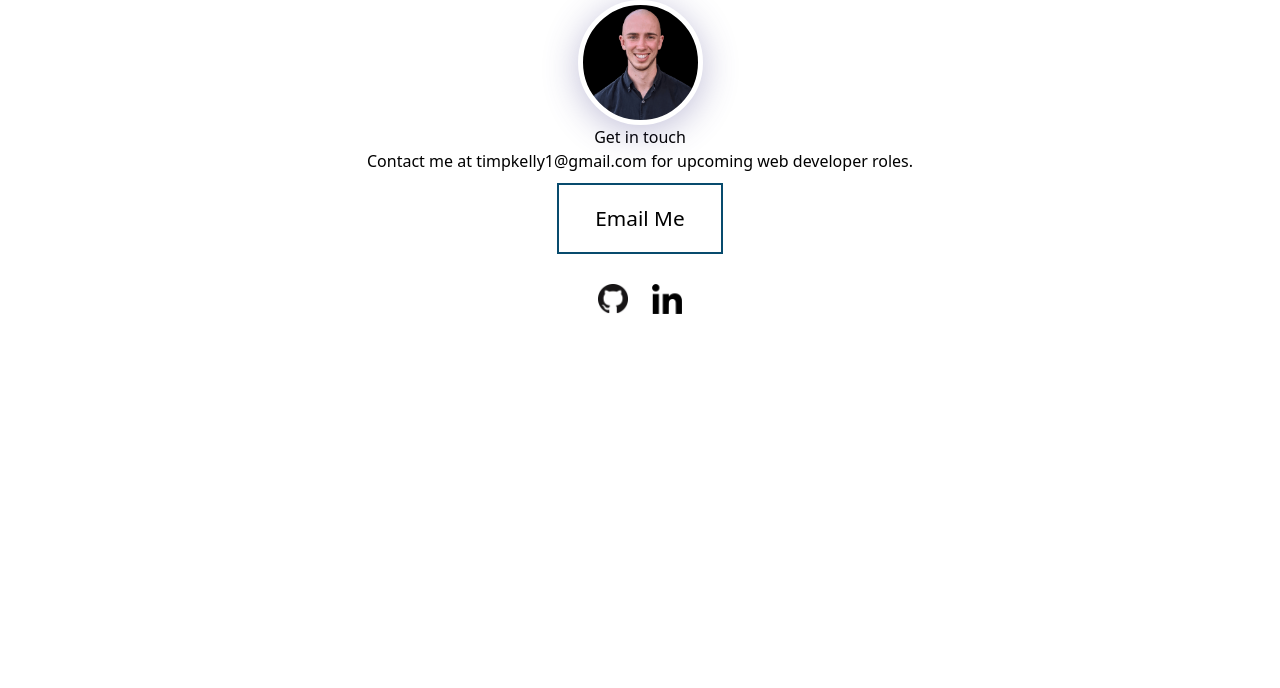
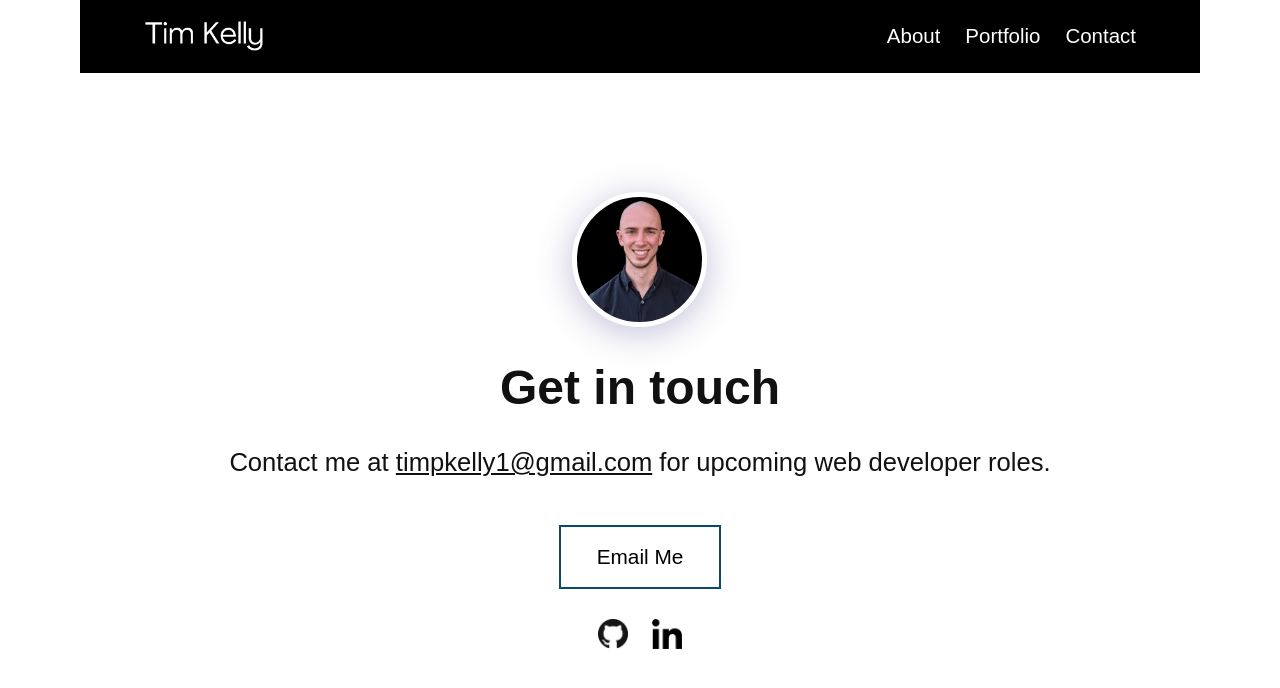
Before and after one commit to timkellytk/portfolio-v2, a Next.js app: page /contact in a window 1280 px wide. Shown: the top 688 px of the page. Built offline with nearby package versions, Linux system fonts and the light colour scheme.

Commit message:
Created the layout component and finished the contact page

```diff
--- /dev/null
+++ b/components/util/Layout/index.js
@@ -0,0 +1,17 @@
+import React, { useState } from "react";
+import Nav from "../Nav";
+import MobileNav from "../Nav/MobileNav";
+
+const Layout = ({ children }) => {
+  const [mobileNav, setMobileNav] = useState(false);
+
+  return (
+    <>
+      <Nav open={() => setMobileNav(true)} />
+      <main>{children}</main>
+      <MobileNav show={mobileNav} close={() => setMobileNav(false)} />
+    </>
+  );
+};
+
+export default Layout;
--- /dev/null
+++ b/components/util/Nav/HamburgerMenu/HamburgerMenu.module.css
@@ -0,0 +1,10 @@
+.Menu {
+  display: none;
+  cursor: pointer;
+}
+
+@media screen and (max-width: 767px) {
+  .Menu {
+    display: block;
+  }
+}
--- /dev/null
+++ b/components/util/Nav/HamburgerMenu/index.js
@@ -0,0 +1,17 @@
+/* eslint-disable jsx-a11y/no-static-element-interactions */
+/* eslint-disable jsx-a11y/click-events-have-key-events */
+import React from "react";
+import PropTypes from "prop-types";
+import style from "./HamburgerMenu.module.css";
+
+const HamburgerMenu = ({ clicked }) => (
+  <div className={style.Menu} onClick={clicked}>
+    <img src="/assets/images/utility/menu.svg" alt="menu" height="25px" />
+  </div>
+);
+
+HamburgerMenu.propTypes = {
+  clicked: PropTypes.func.isRequired,
+};
+
+export default HamburgerMenu;
--- /dev/null
+++ b/components/util/Nav/MobileNav/MobileNav.module.css
@@ -0,0 +1,78 @@
+.MobileNav {
+  position: fixed;
+  height: 100vh;
+  left: 0%;
+  top: 0%;
+  right: 0%;
+  bottom: 0%;
+  padding-left: 5%;
+  padding-right: 5%;
+  bottom: auto;
+  display: flex;
+  flex-direction: column;
+  justify-content: center;
+  align-items: center;
+  background-color: black;
+  color: white;
+  font-weight: 700;
+  font-size: 0.8em;
+  line-height: 80%;
+  z-index: 1;
+}
+
+@media (min-width: 767px) {
+  .MobileNav {
+    display: none;
+  }
+}
+
+.CloseBtn {
+  position: absolute;
+  cursor: pointer;
+  left: auto;
+  top: 3vh;
+  right: 3vh;
+  bottom: auto;
+}
+
+.Open {
+  animation-name: open;
+  animation-duration: 0.3s;
+  animation-timing-function: ease;
+}
+
+.Closed {
+  transform: translate(100%);
+  animation-name: close;
+  animation-duration: 0.3s;
+  animation-timing-function: ease;
+}
+
+.Load {
+  display: none;
+}
+
+@keyframes open {
+  from {
+    transform: translate(15%, -15%);
+    opacity: 0%;
+  }
+  to {
+    transform: translate(0, 0);
+    opacity: 100%;
+  }
+}
+
+@keyframes close {
+  from {
+    transform: translate(0, 0);
+    opacity: 100%;
+  }
+  99% {
+    transform: translate(15%, -15%);
+    opacity: 0%;
+  }
+  to {
+    display: none;
+  }
+}
--- /dev/null
+++ b/components/util/Nav/MobileNav/index.js
@@ -0,0 +1,38 @@
+/* eslint-disable jsx-a11y/no-static-element-interactions */
+/* eslint-disable jsx-a11y/click-events-have-key-events */
+import React from "react";
+import PropTypes from "prop-types";
+import NavItems from "../NavItems";
+import style from "./MobileNav.module.css";
+
+const MobileNav = ({ show, close }) => {
+  let attachedClasses = [style.Load];
+
+  if (show) {
+    attachedClasses = [style.MobileNav, style.Open];
+  }
+  return (
+    <div className={attachedClasses.join(" ")}>
+      <NavItems />
+
+      <div
+        className={style.CloseBtn}
+        aria-label="Close the menu"
+        onClick={close}
+      >
+        <img
+          src="/assets/images/utility/exit.svg"
+          alt="Close Menu"
+          height="20px"
+        />
+      </div>
+    </div>
+  );
+};
+
+MobileNav.propTypes = {
+  show: PropTypes.bool.isRequired,
+  close: PropTypes.func.isRequired,
+};
+
+export default MobileNav;
--- /dev/null
+++ b/components/util/Nav/Nav.module.css
@@ -0,0 +1,46 @@
+.Nav {
+  position: fixed;
+  margin: 0 10vmin;
+  left: 0%;
+  top: 0%;
+  right: 0%;
+  padding-left: 5%;
+  padding-right: 5%;
+  bottom: auto;
+  display: flex;
+  justify-content: space-between;
+  align-items: center;
+  background-color: black;
+  color: white;
+  font-weight: 700;
+  font-size: 0.8em;
+  line-height: 80%;
+  z-index: 1;
+}
+
+.NavMargin {
+  margin: 24vmin 0 0 0;
+}
+
+.Logo {
+  color: white;
+  height: 30px;
+  margin-top: 10px;
+  margin-bottom: 10px;
+}
+
+@media screen and (max-width: 767px) {
+  .Nav {
+    margin: 0;
+  }
+  .NavMargin {
+    margin: 30vmin 0 0 0;
+  }
+  .DesktopOnly {
+    display: none;
+  }
+  .Logo {
+    margin-top: 15px;
+    margin-bottom: 15px;
+  }
+}
--- /dev/null
+++ b/components/util/Nav/NavItems/NavItems.module.css
@@ -0,0 +1,27 @@
+.NavMenu {
+  display: flex;
+}
+
+.NavLink {
+  color: white;
+  font-weight: 500;
+  margin-left: 25px;
+  margin-top: 20px;
+  margin-bottom: 20px;
+  transition: color 200ms;
+}
+
+.NavLink:hover {
+  color: lightgray;
+}
+
+@media screen and (max-width: 767px) {
+  .NavMenu {
+    display: flex;
+    flex-direction: column;
+    align-items: center;
+  }
+  .NavLink {
+    margin-left: 0px;
+  }
+}
--- /dev/null
+++ b/components/util/Nav/NavItems/index.js
@@ -0,0 +1,19 @@
+import React from "react";
+import Link from "next/link";
+import style from "./NavItems.module.css";
+
+const NavItems = () => (
+  <div className={style.NavMenu}>
+    <Link href="/about">
+      <p className={style.NavLink}>About</p>
+    </Link>
+    <Link href="/portfolio">
+      <p className={style.NavLink}>Portfolio</p>
+    </Link>
+    <Link href="/contact">
+      <p className={style.NavLink}>Contact</p>
+    </Link>
+  </div>
+);
+
+export default NavItems;
--- /dev/null
+++ b/components/util/Nav/index.js
@@ -0,0 +1,31 @@
+import React from "react";
+import PropTypes from "prop-types";
+import Link from "next/link";
+import NavItems from "./NavItems";
+import HamburgerMenu from "./HamburgerMenu";
+import style from "./Nav.module.css";
+
+const Nav = ({ open }) => (
+  <>
+    <header className={style.Nav}>
+      <Link href="/">
+        <img
+          src="/assets/images/utility/tk-logo.png"
+          alt="Tim Kelly logo"
+          className={style.Logo}
+        />
+      </Link>
+      <nav className={style.DesktopOnly}>
+        <NavItems />
+      </nav>
+      <HamburgerMenu clicked={open} />
+    </header>
+    <div className={style.NavMargin} />
+  </>
+);
+
+Nav.propTypes = {
+  open: PropTypes.func.isRequired,
+};
+
+export default Nav;
--- a/pages/contact.js
+++ b/pages/contact.js
@@ -1,4 +1,5 @@
 import Head from "next/head";
+import Layout from "../components/util/Layout";
 import Contact from "../components/Contact";
 
 export default function Index() {
@@ -7,7 +8,9 @@ export default function Index() {
       <Head>
         <title>Tim Kelly, Front-End Web Developer In Sydney, Australia</title>
       </Head>
-      <Contact />
+      <Layout>
+        <Contact />
+      </Layout>
     </>
   );
 }
--- a/styles/index.css
+++ b/styles/index.css
@@ -1,15 +1,102 @@
-@tailwind base;
+/* @tailwind base; */
 
 /* Write your own custom base styles here */
 
 /* Start purging... */
-@tailwind components;
-/* Stop purging. */
+/* @tailwind components;
+ */ /* Stop purging. */
 
 /* Write you own custom component styles here */
 
 /* Start purging... */
-@tailwind utilities;
-/* Stop purging. */
+/* @tailwind utilities;
+ */ /* Stop purging. */
 
 /* Your own custom utilities */
+
+html,
+body {
+  -webkit-font-smoothing: antialiased;
+  -moz-osx-font-smoothing: grayscale;
+  text-rendering: optimizeLegibility;
+  padding: 0;
+  margin: 0;
+  font-size: 16px;
+  font-family: "Karla", sans-serif;
+}
+
+body {
+  font-family: "Karla", sans-serif;
+}
+
+::selection {
+  color: rgba(255, 255, 255, 0.99);
+  background: rgba(0, 0, 0, 0.99);
+}
+::-moz-selection {
+  color: rgba(255, 255, 255, 0.99);
+  background: rgba(0, 0, 0, 0.99);
+}
+
+/* ----- text ----- */
+h1 {
+  font-size: 3em;
+  font-weight: 700;
+  line-height: 120%;
+  color: #111111;
+  margin-bottom: 0vmin;
+}
+
+h2 {
+  font-size: 2em;
+  color: #111111;
+  line-height: 160%;
+  margin-bottom: 0vmin;
+  overflow: hidden;
+}
+
+p {
+  font-size: 1.6em;
+  color: #111111;
+  line-height: 160%;
+  margin-bottom: 4vmin;
+  overflow: hidden;
+}
+
+a,
+a:after,
+a:visited {
+  color: #111111;
+  cursor: pointer;
+}
+
+.bold {
+  font-weight: 700;
+}
+
+.margin {
+  margin: 16vmin auto;
+}
+
+.negativeNavMargin {
+  margin: -24vmin 0 0 0;
+}
+
+@media screen and (max-width: 767px) {
+  h1 {
+    font-size: 2em;
+  }
+  h2 {
+    font-size: 1.8em;
+  }
+  p {
+    font-size: 1.4em;
+    margin-bottom: 8vmin;
+  }
+  .margin {
+    margin: 22vmin auto;
+  }
+  .negativeNavMargin {
+    margin: -30vmin 0 0 0;
+  }
+}
```
